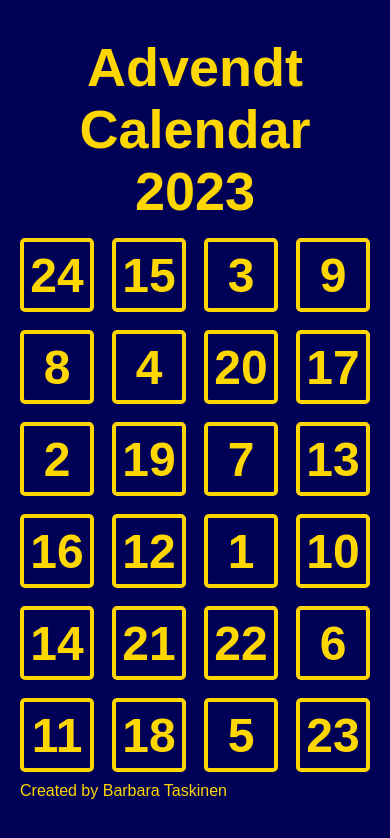
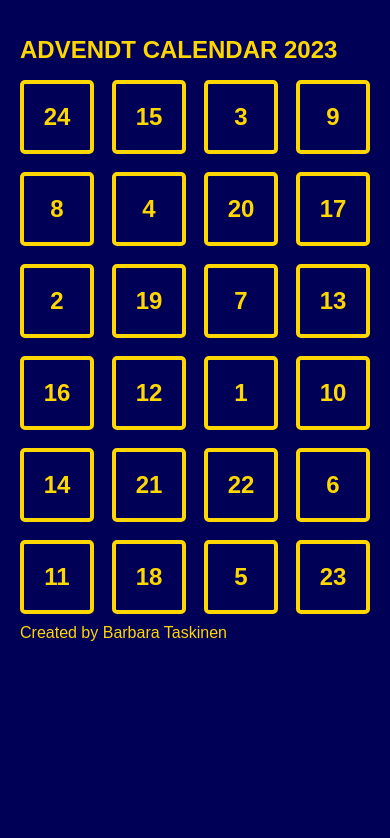
Before and after one commit to btaskinen/advent-calendar, a React (Vite) app: page / in a window 390 px wide. Shown: the top 838 px of the page. Built offline with nearby package versions, Linux system fonts and the light colour scheme; a web font is replaced by a local one.

Commit message:
Add responsiveness with media queries

```diff
--- a/src/App.css
+++ b/src/App.css
@@ -13,9 +13,10 @@ body {
 }
 
 h1 {
-  text-align: center;
-  font-size: 54px;
-  margin: 16px;
+  text-align: left;
+  font-size: 48px;
+  text-transform: uppercase;
+  margin: 16px 0;
 }
 
 .doorContainer {
@@ -27,3 +28,16 @@ h1 {
 footer {
   padding-top: 10px;
 }
+
+@media screen and (min-width: 481px) and (max-width: 780px) {
+  h1 {
+    font-size: 38px;
+  }
+}
+
+@media screen and (max-width: 480px) {
+  h1 {
+    font-size: 24px;
+    margin: 16px 0;
+  }
+}
--- a/src/components/Door.css
+++ b/src/components/Door.css
@@ -29,3 +29,24 @@
   text-align: center;
   padding: 4px;
 }
+
+@media screen and (min-width: 481px) and (max-width: 780px) {
+  .Door {
+    font-size: 24px;
+  }
+
+  .Door.open {
+    font-size: 12px;
+  }
+}
+
+@media screen and (max-width: 480px) {
+  .Door {
+    font-size: 24px;
+  }
+
+  .Door.open {
+    font-size: 12px;
+    overflow: hidden;
+  }
+}
--- a/src/components/Modal.css
+++ b/src/components/Modal.css
@@ -50,6 +50,11 @@
   background-color: var(--backgroundColor);
 }
 
+.Modal_iframe {
+  width: 100%;
+  aspect-ratio: 16/9;
+}
+
 .Modal p {
   font-size: 24px;
 }
@@ -67,3 +72,17 @@
 .Modal a:visited {
   color: var(--fontColorDark);
 }
+
+@media screen and (min-width: 481px) and (max-width: 780px) {
+  .Modal_title,
+  .Modal p {
+    font-size: 18px;
+  }
+}
+
+@media screen and (max-width: 480px) {
+  .Modal_title,
+  .Modal p {
+    font-size: 12px;
+  }
+}
--- a/src/components/Modal.tsx
+++ b/src/components/Modal.tsx
@@ -21,8 +21,7 @@ const Modal = ({ onClick, video }: Props) => {
           </button>
         </div>
         <iframe
-          width="600"
-          height="340"
+          className="Modal_iframe"
           src={`https://www.youtube.com/embed/${videoID}`}
           frameBorder="0"
           allow="accelerometer; autoplay; clipboard-write; encrypted-media; gyroscope; picture-in-picture; web-share"
```
